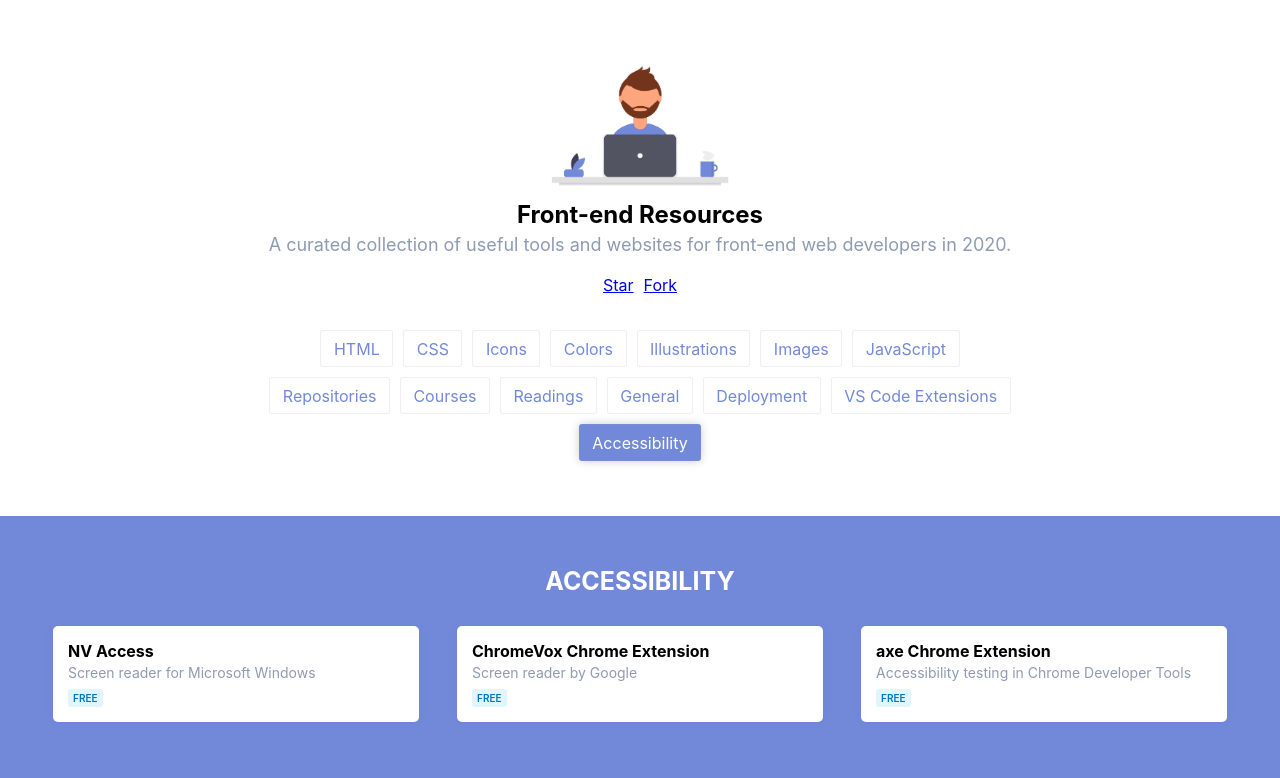
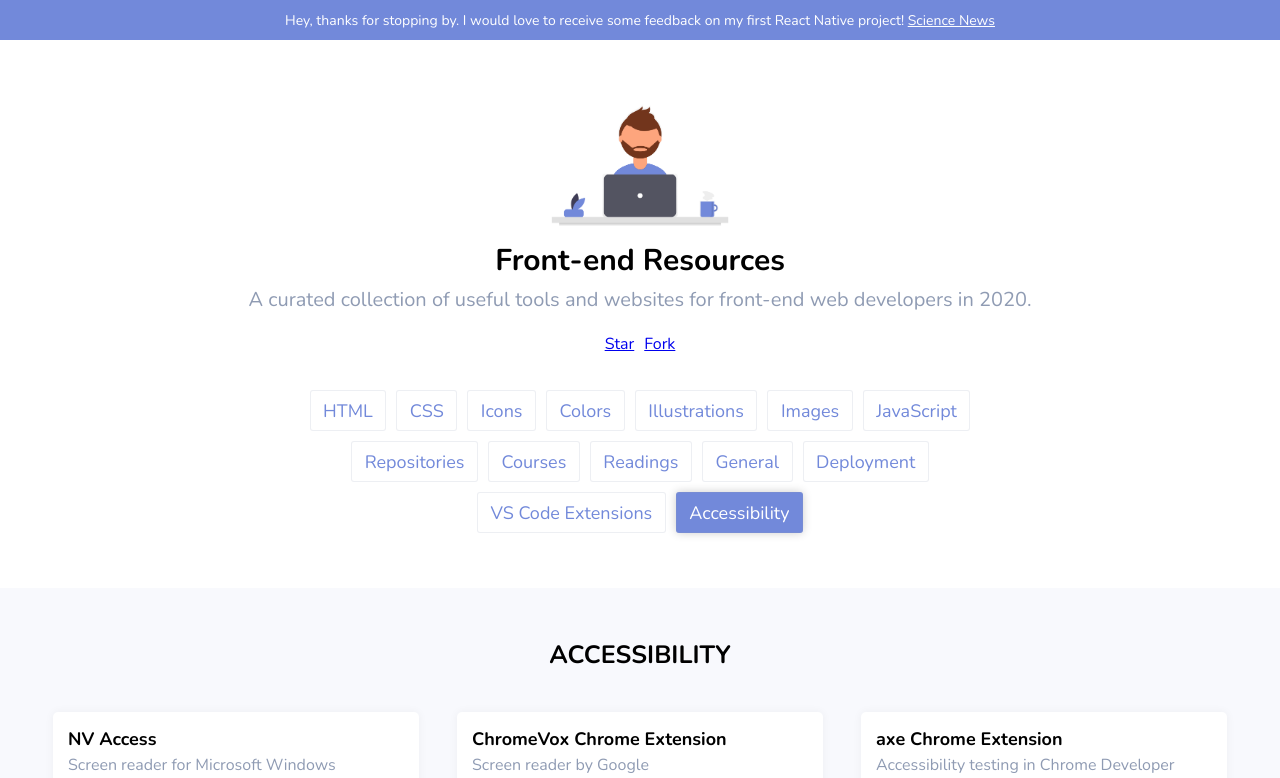
Before and after one commit to vlipatdev/frontend-resources, a React (Create React App) app: page /#/accessibility in a window 1280 px wide. Shown: the top 778 px of the page. Built offline with nearby package versions, Linux system fonts and the light colour scheme.

Commit message:
update data & layout

```diff
--- a/public/index.html
+++ b/public/index.html
@@ -2,9 +2,14 @@
 <html lang="en">
 	<head>
 		<meta charset="utf-8" />
-		<link rel="shortcut icon" href="%PUBLIC_URL%/favicon.ico" />
 		<meta name="viewport" content="width=device-width, initial-scale=1" />
 		<meta name="theme-color" content="#FFF" />
+
+		<link rel="shortcut icon" href="%PUBLIC_URL%/favicon.ico" />
+		<link
+			href="https://fonts.googleapis.com/css2?family=Nunito:wght@400;700&display=swap"
+			rel="stylesheet"
+		/>
 
 		<script async defer src="https://buttons.github.io/buttons.js"></script>
 		<title>Front-end Resources</title>
--- a/src/App.css
+++ b/src/App.css
@@ -14,13 +14,14 @@
 }
 
 .App-heading {
-	font-size: 2.4rem;
+	font-size: 3rem;
+	font-weight: 700;
 }
 
 .App-subheading {
 	color: #8f9bb3;
 	width: 90%;
-	font-size: 1.8rem;
+	font-size: 2rem;
 	margin-top: 0.5rem;
 	margin-bottom: 2rem;
 }
@@ -49,7 +50,11 @@
 }
 
 @media screen and (max-width: 768px) {
+	.App-heading {
+		font-size: 2.4rem;
+	}
+
 	.App-subheading {
-		font-size: 1.4rem;
+		font-size: 1.6rem;
 	}
 }
--- a/src/App.js
+++ b/src/App.js
@@ -1,6 +1,7 @@
 import React, { Component } from 'react';
 import { Route } from 'react-router-dom';
 
+import Banner from './Banner';
 import Nav from './Nav';
 import Resources from './Resources';
 
@@ -15,6 +16,7 @@ class App extends Component {
 	render() {
 		return (
 			<div className="App">
+				<Banner />
 				<header className="App-header">
 					<img className="App-logo" alt="site logo" src={undraw} />
 					<h1 className="App-heading">Front-end Resources</h1>
--- /dev/null
+++ b/src/Banner.css
@@ -0,0 +1,21 @@
+.Banner {
+	min-height: 4rem;
+	width: 100%;
+	background: #7289da;
+	display: flex;
+	justify-content: center;
+	align-items: center;
+	padding: 1rem 3rem;
+	text-align: center;
+}
+
+.Banner-text {
+	color: white;
+	font-size: 1.4rem;
+}
+
+.Banner-link,
+.Banner-link:visited,
+.Banner-link:hover {
+	color: white;
+}
--- /dev/null
+++ b/src/Banner.js
@@ -0,0 +1,25 @@
+import React, { Component } from 'react';
+
+import './Banner.css';
+
+class Banner extends Component {
+	render() {
+		return (
+			<div className="Banner">
+				<p className="Banner-text">
+					Hey, thanks for stopping by. I would love to receive some feedback on
+					my first React Native project!
+					{'  '}
+					<a
+						className="Banner-link"
+						href="https://play.google.com/store/apps/details?id=com.iridiumlab.sciencenews"
+					>
+						Science News
+					</a>
+				</p>
+			</div>
+		);
+	}
+}
+
+export default Banner;
--- a/src/Card.css
+++ b/src/Card.css
@@ -18,12 +18,12 @@
 }
 
 .Card-title {
-	font-size: 1.6rem;
+	font-size: 1.8rem;
 	margin-bottom: 3px;
 }
 
 .Card-description {
-	font-size: 1.4rem;
+	font-size: 1.6rem;
 	margin-bottom: 5px;
 	color: #8f9bb3;
 }
--- a/src/Label.css
+++ b/src/Label.css
@@ -1,11 +1,12 @@
 .Label {
-	font-size: 1rem;
+	font-size: 1.2rem;
 	padding: 3px 5px;
 	border-radius: 3px;
 	font-weight: 600;
 	text-transform: uppercase;
 	display: inline-block;
-	margin-right: 5px;
+	margin-right: 10px;
+	margin-top: 10px;
 }
 
 .open-source {
@@ -22,3 +23,9 @@
 	color: #ad1457;
 	background: #fce4ec;
 }
+
+@media screen and (max-width: 768px) {
+	.Label {
+		font-size: 1rem;
+	}
+}
--- a/src/Nav.css
+++ b/src/Nav.css
@@ -5,6 +5,7 @@
 	flex-wrap: wrap;
 	width: 60%;
 	margin-top: 3rem;
+	font-size: 1.8rem;
 }
 
 .Nav-navlink {
@@ -26,9 +27,6 @@
 @media screen and (max-width: 768px) {
 	.Nav {
 		width: 95%;
-	}
-
-	.Nav-navlink {
-		font-size: 1.4rem;
+		font-size: 1.6rem;
 	}
 }
--- a/src/Resources.css
+++ b/src/Resources.css
@@ -1,5 +1,5 @@
 .Resources {
-	background: #7289da;
+	background: rgba(114, 137, 218, 0.05);
 	padding: 5rem 3rem 1rem 3rem;
 	display: flex;
 	flex-direction: column;
@@ -9,10 +9,9 @@
 
 .Resources-heading {
 	text-align: center;
-	margin-bottom: 2rem;
+	margin-bottom: 3rem;
 	font-size: 2.5rem;
 	text-transform: uppercase;
-	color: white;
 }
 
 .Resources-card-container {
--- a/src/data.js
+++ b/src/data.js
@@ -292,9 +292,15 @@ const data = [
 				labels: ['free'],
 			},
 			{
-				title: 'ValidateJavaScript',
-				description: 'Find and fix JavaScript errors',
-				link: 'https://validatejavascript.com/',
+				title: 'ESLint',
+				description: 'Find and fix problems in your JavaScript code',
+				link: 'https://eslint.org/',
+				labels: ['free'],
+			},
+			{
+				title: 'Prettier',
+				description: 'Opinionated Code Formatter',
+				link: 'https://prettier.io/',
 				labels: ['free'],
 			},
 		],
@@ -385,6 +391,12 @@ const data = [
 				title: 'HackerRank 2020 Developer Skills Report',
 				description: 'Insights based on 116,648 developers',
 				link: 'https://research.hackerrank.com/developer-skills/2020',
+				labels: ['free'],
+			},
+			{
+				title: 'Stack Overflow Developer Survey 2020',
+				description: 'Insights based on 65,000 developers',
+				link: 'https://insights.stackoverflow.com/survey/2020',
 				labels: ['free'],
 			},
 			{
@@ -485,6 +497,12 @@ const data = [
 				title: 'Blobmaker',
 				description: 'Online SVG blob maker',
 				link: 'https://www.blobmaker.app/',
+				labels: ['free'],
+			},
+			{
+				title: 'Get Waves',
+				description: 'Create SVG waves for your next design',
+				link: 'https://getwaves.io/',
 				labels: ['free'],
 			},
 			{
--- a/src/index.css
+++ b/src/index.css
@@ -7,9 +7,7 @@ html {
 
 body {
 	margin: 0;
-	font-family: -apple-system, BlinkMacSystemFont, 'Segoe UI', 'Roboto', 'Oxygen',
-		'Ubuntu', 'Cantarell', 'Fira Sans', 'Droid Sans', 'Helvetica Neue',
-		sans-serif;
+	font-family: 'Nunito', sans-serif;
 	-webkit-font-smoothing: antialiased;
 	-moz-osx-font-smoothing: grayscale;
 	font-size: 1.6rem;
```
Also changed, not shown: package.json (+13 -5 lines), 2 other files (tests, documents, lock files or other folders).
